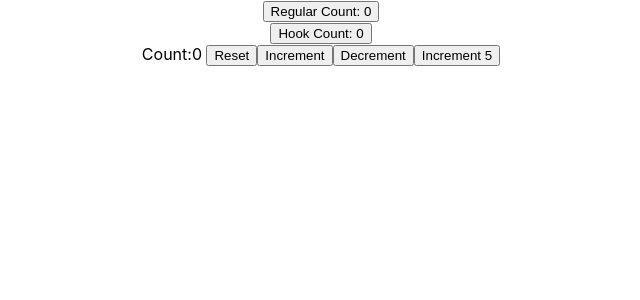
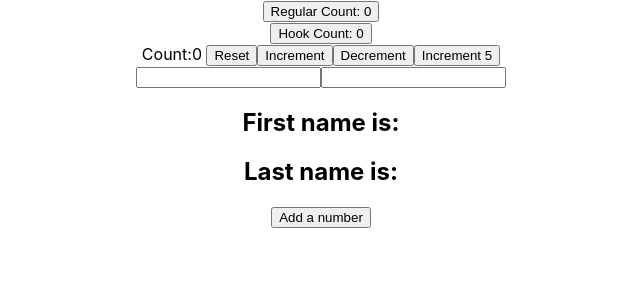
Before and after one commit to hawk198723/freshJS, a React (Create React App) app: page / in a window 1280 px wide. Shown: the top 300 px of the page, without its empty margins (319-959 px from the left). Built offline with nearby package versions, Linux system fonts and the light colour scheme.

Commit message:
done refreshing useState

```diff
--- a/src/App.js
+++ b/src/App.js
@@ -20,6 +20,8 @@
 import { About } from "./components/ReactRouter/Routes/About";
 import { NavBar } from "./components/ReactRouter/Routes/NavBar";
 import HookCounterPreviousState from "./components/ReactHooks/useStateHook/HookCounterPreviousState";
+import HookCounterWithObject from "./components/ReactHooks/useStateHook/HookCounterWithObject";
+import UseStateWithArray from "./components/ReactHooks/useStateHook/UseStateWithArray";
 class App extends Component {
   render() {
     return (
@@ -55,6 +57,9 @@
         <ClassCounter />
         <HookCounter />
         <HookCounterPreviousState />
+
+        <HookCounterWithObject />
+        <UseStateWithArray />
       </div>
       // <>
       //   <NavBar />
--- /dev/null
+++ b/src/components/ReactHooks/useStateHook/HookCounterWithObject.js
@@ -0,0 +1,23 @@
+import React, { useState } from "react";
+
+function HookCounterWithObject() {
+  const [name, setName] = useState({ firstName: "", lastName: "" });
+  return (
+    <div>
+      <input
+        type="text"
+        value={name.firstName}
+        onChange={(e) => setName({ ...name, firstName: e.target.value })}
+      />
+      <input
+        type="text"
+        value={name.lastName}
+        onChange={(e) => setName({ ...name, lastName: e.target.value })}
+      />
+      <h2>First name is: {name.firstName}</h2>
+      <h2>Last name is: {name.lastName}</h2>
+    </div>
+  );
+}
+
+export default HookCounterWithObject;
--- /dev/null
+++ b/src/components/ReactHooks/useStateHook/UseStateWithArray.js
@@ -0,0 +1,26 @@
+import React, { useState } from "react";
+
+function UseStateWithArray() {
+  const [items, setItems] = useState([]);
+  const addItem = () => {
+    setItems([
+      ...items,
+      {
+        id: items.length,
+        value: Math.floor(Math.random() * 10) + 1,
+      },
+    ]);
+  };
+  return (
+    <div>
+      <button onClick={addItem}>Add a number</button>
+      <ul>
+        {items.map((item) => (
+          <li key={item.id}>{item.value}</li>
+        ))}
+      </ul>
+    </div>
+  );
+}
+
+export default UseStateWithArray;
```
